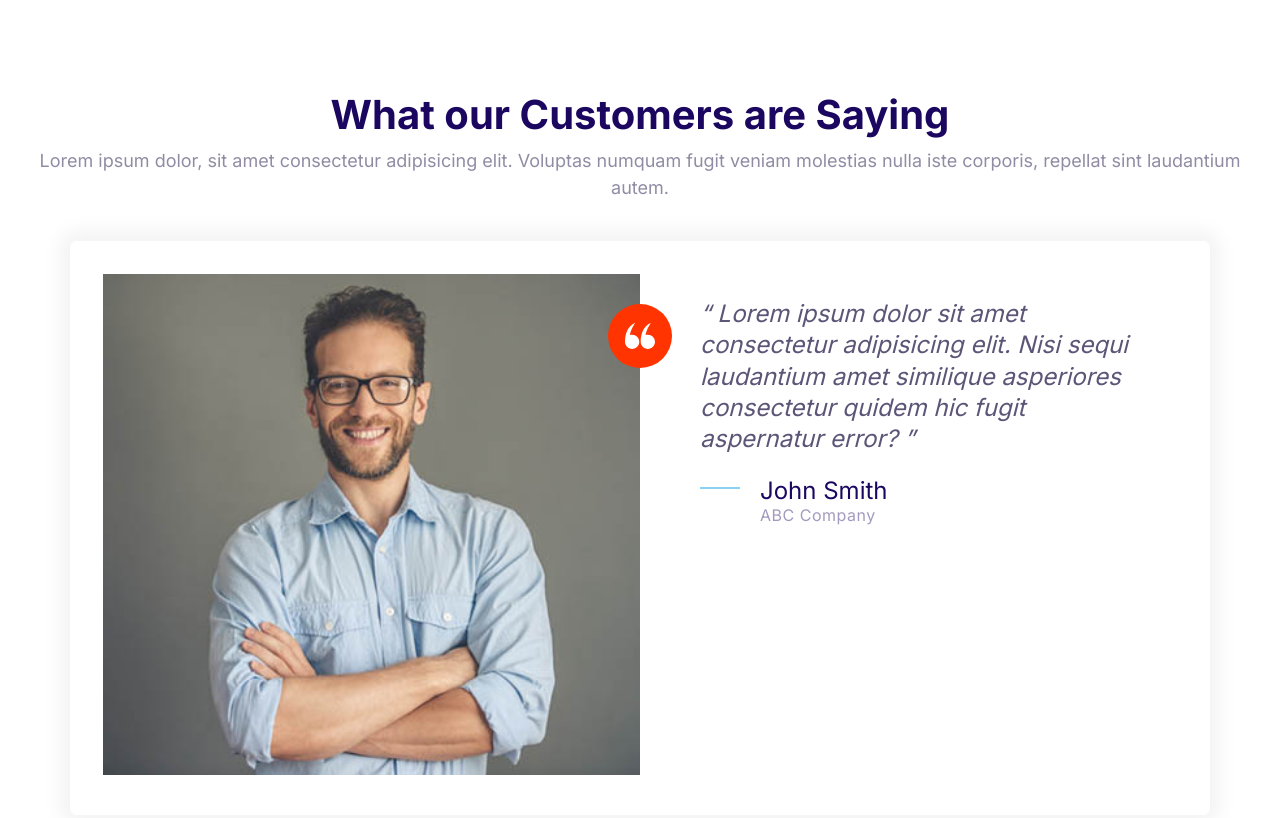
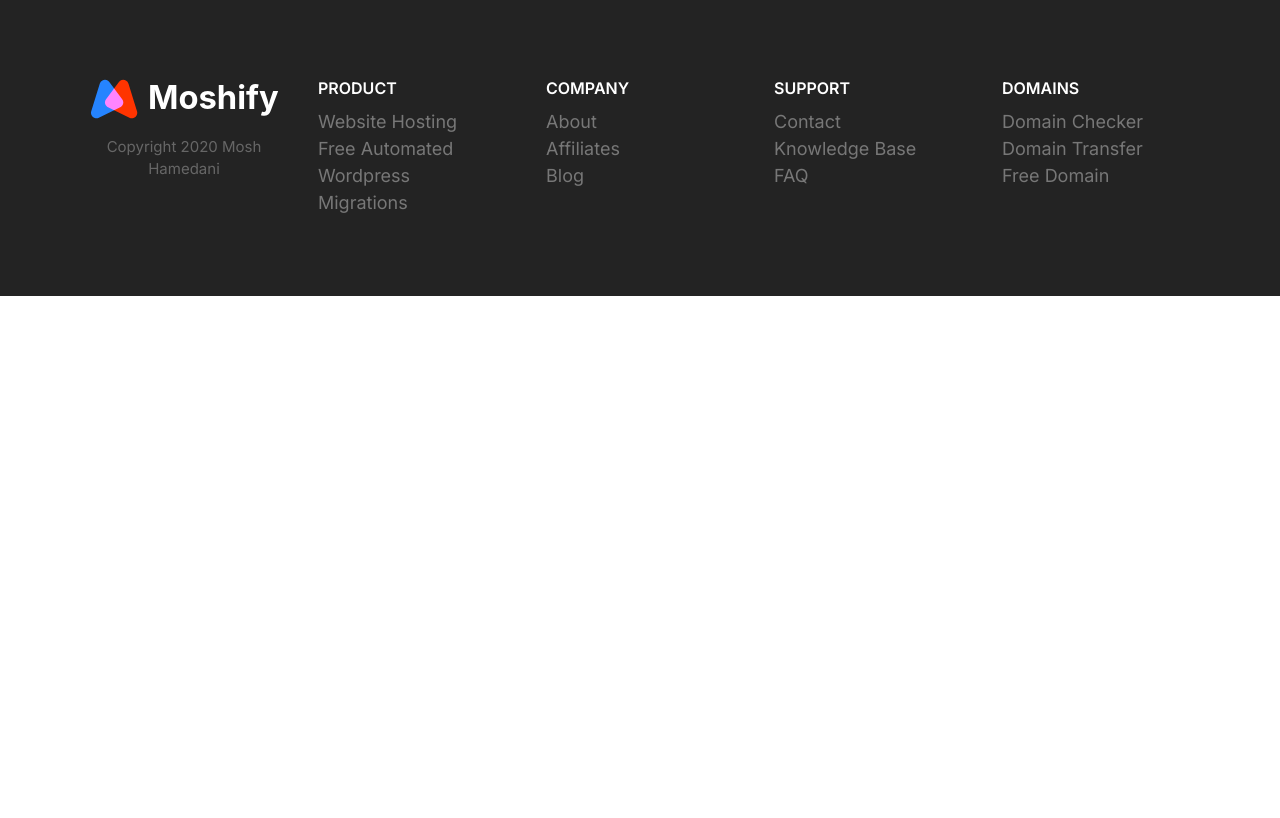
Before and after one commit to Mizhandr/MyFirstProject, a plain HTML site: page index.html in a window 1280 px wide. Drawn offline with Linux system fonts and the light colour scheme.

Commit message:
Create the footer.

```diff
--- a/css/styles.css
+++ b/css/styles.css
@@ -827,3 +827,80 @@ display: flex;
         max-width: 700px;
   }
 }
+
+/* Footer */
+
+.footer {
+    background: #232323;
+}
+
+.footer__section {
+    padding: 2rem;
+    border-bottom: 1px solid #393939;
+}
+
+.footer__heading {
+    text-transform: uppercase;
+    font-weight: 600;
+}
+
+.footer__brand {
+    margin-top: 5rem;
+    text-align: center;
+}
+
+.footer__copyright {
+    font-size: 2.1rem;
+    color: #fff;
+    opacity: 0.3;
+}
+
+.footer a {
+    color: #777;
+    transition: color 0.3s;
+}
+
+.footer a:hover {
+    color: #fff;
+}
+
+.footer__section .list {
+    margin: 0;
+}
+
+.footer__brand img {
+    width: 100%;
+    max-width: 230px;
+    } /* TODO: Consider refactoring this and applying it to all images */
+
+@media screen and (min-width: 768px) {
+    .footer__sections {
+        grid-template-columns: repeat(auto-fit, minmax(10rem, 1fr));
+    }
+
+    .footer .collapsible__chevron {
+        display: none;
+    }
+
+    .footer .collapsible__content {
+        opacity: 1;
+        max-height: 100%;
+    }
+
+    .footer__brand {
+        order: -1;
+        margin-top: 1rem;
+    }
+
+    .footer__copyright {
+        font-size: 1.5rem;
+    }
+
+    .footer__section {
+        border: 0;
+    }
+
+    .footer__heading {
+        font-size: 1.6rem;
+    }
+}
--- a/index.html
+++ b/index.html
@@ -15,53 +15,82 @@
     <link rel="stylesheet" href="/css/styles.css" />
   </head>
   <body>
-    <section class="block">
-      <header class="block__header">
-        <h2>What our Customers are Saying</h2>
-        <p>
-          Lorem ipsum dolor, sit amet consectetur adipisicing elit. Voluptas
-          numquam fugit veniam molestias nulla iste corporis, repellat sint
-          laudantium autem.
-        </p>
+    <footer class="block block--dark footer">
+      <div class="container grid footer__sections">
+        <section class="collapsible collapsible--expanded footer__section">
+          <header class="collapsible__header">
+            <h2 class="collapsible__heading footer__heading">Product</h2>
+            <img
+              class="collapsible__chevron"
+              src="/images/chevron.svg"
+              alt=""
+            />
           </header>
-      <div class="container">
-        <div class="card testimonial">
-          <div class="grid grid--1x2">
-            <div class="testimonial__image">
+          <div class="collapsible__content">
+            <ul class="list">
+              <li><a href="#">Website Hosting</a></li>
+              <li><a href="#">Free Automated Wordpress</a></li>
+              <li><a href="#">Migrations</a></li>
+            </ul>
+          </div>
+        </section>
+        <section class="collapsible footer__section">
+          <header class="collapsible__header">
+            <h2 class="collapsible__heading footer__heading">Company</h2>
             <img
-                class="testimonial__image"
-                src="/images/testimonial.jpg"
-                alt="A happy, smiling customer"
+              class="collapsible__chevron"
+              src="/images/chevron.svg"
+              alt=""
             />
-              <span class="icon-container icon-container--accent">
-                <svg class="icon icon--white icon--small">
-                  <use xlink:href="images/sprite.svg#quotes"></use>
-                </svg>
-              </span>
+          </header>
+          <div class="collapsible__content">
+            <ul class="list">
+              <li><a href="#">About</a></li>
+              <li><a href="#">Affiliates</a></li>
+              <li><a href="#">Blog</a></li>
+            </ul>
           </div>
-            <blockquote class="quote">
-              <p class="quote__text">
-                Lorem ipsum dolor sit amet consectetur adipisicing elit. Nisi
-                sequi laudantium amet similique asperiores consectetur quidem
-                hic fugit aspernatur error?
-              </p>
-              <footer>
-                <div class="media">
-                  <div class="media__image quote__image">
-                    <svg class="icon icon--primary quote__line">
-                      <use xlink:href="images/sprite.svg#line"></use>
-                    </svg>
+        </section>
+        <section class="collapsible footer__section">
+          <header class="collapsible__header">
+            <h2 class="collapsible__heading footer__heading">Support</h2>
+            <img
+              class="collapsible__chevron"
+              src="/images/chevron.svg"
+              alt=""
+            />
+          </header>
+          <div class="collapsible__content">
+            <ul class="list">
+              <li><a href="#">Contact</a></li>
+              <li><a href="#">Knowledge Base</a></li>
+              <li><a href="#">FAQ</a></li>
+            </ul>
           </div>
-                  <div class="media__body">
-                    <h3 class="media__title quote__author">John Smith</h3>
-                    <p class="quote__organization">ABC Company</p>
+        </section>
+        <section class="collapsible footer__section">
+          <header class="collapsible__header">
+            <h2 class="collapsible__heading footer__heading">Domains</h2>
+            <img
+              class="collapsible__chevron"
+              src="/images/chevron.svg"
+              alt=""
+            />
+          </header>
+          <div class="collapsible__content">
+            <ul class="list">
+              <li><a href="#">Domain Checker</a></li>
+              <li><a href="#">Domain Transfer</a></li>
+              <li><a href="#">Free Domain</a></li>
+            </ul>
           </div>
+        </section>
+        <section class="footer__brand">
+          <img src="/images/logo.svg" alt="" />
+          <p class="footer__copyright">Copyright 2020 Mosh Hamedani</p>
+        </section>
       </div>
     </footer>
-            </blockquote>
-          </div>
-        </div>
-      </div>
-    </section>
+    <script src="js/main.js"></script>
   </body>
 </html>
```
Also changed, not shown: components/footer.html (added, +61 -0 lines), images/logo.svg (added). Lines whose indentation alone changed are shown as unchanged.
